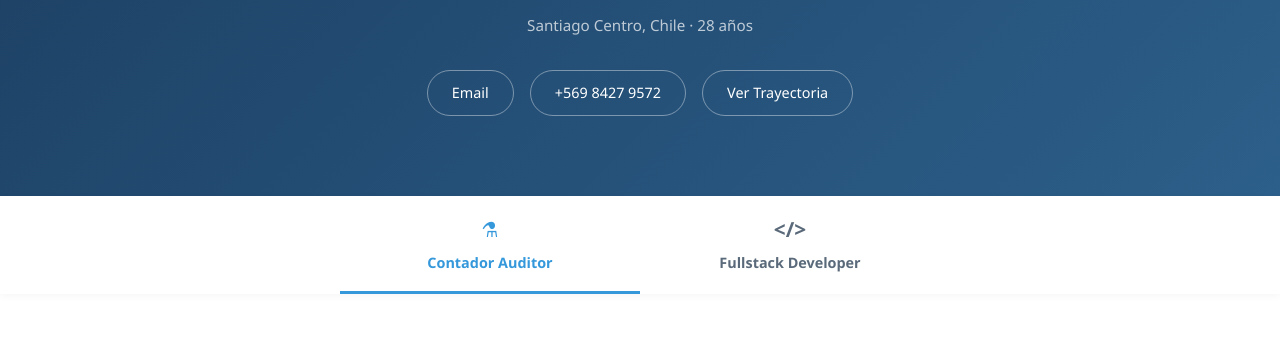
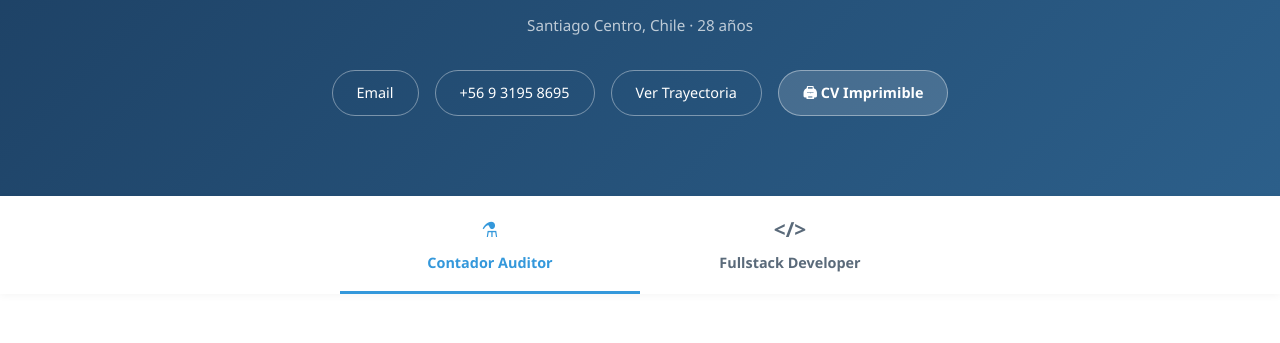
Before and after one commit to Diegoskyman/WebPersonal, a plain HTML site: page index.html in a window 1280 px wide. Shown: the part 457-800 px from the top of the page. Drawn offline with Linux system fonts and the light colour scheme.

Commit message:
Add files via upload

```diff
--- a/index.html
+++ b/index.html
@@ -814,8 +814,9 @@
         <p class="location">Santiago Centro, Chile &middot; 28 años</p>
         <div class="hero-links">
             <a href="mailto:diegoalberto.caceresmoraga@gmail.com">Email</a>
-            <a href="tel:+56984279572">+569 8427 9572</a>
+            <a href="tel:+56931958695">+56 9 3195 8695</a>
             <a href="#experiencia">Ver Trayectoria</a>
+            <a href="cv.html" style="background:rgba(255,255,255,0.15);font-weight:600;">&#128424; CV Imprimible</a>
         </div>
     </section>
 
@@ -1216,7 +1217,7 @@
                     <div class="contact-icon">&#9742;</div>
                     <div class="contact-label">Teléfono</div>
                     <div class="contact-value">
-                        <a href="tel:+56984279572">+569 8427 9572</a>
+                        <a href="tel:+56931958695">+56 9 3195 8695</a>
                     </div>
                 </div>
                 <div class="contact-card">
```
